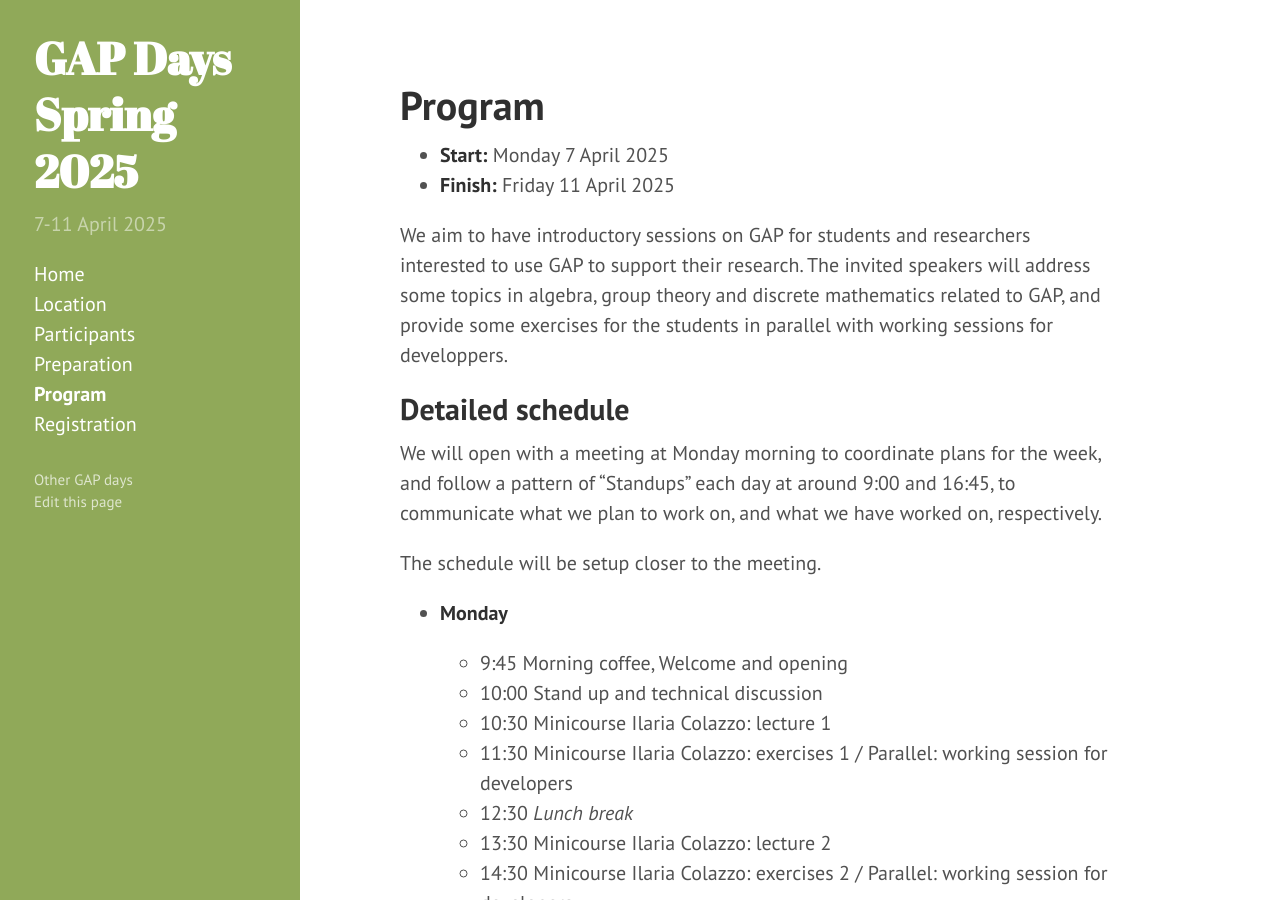
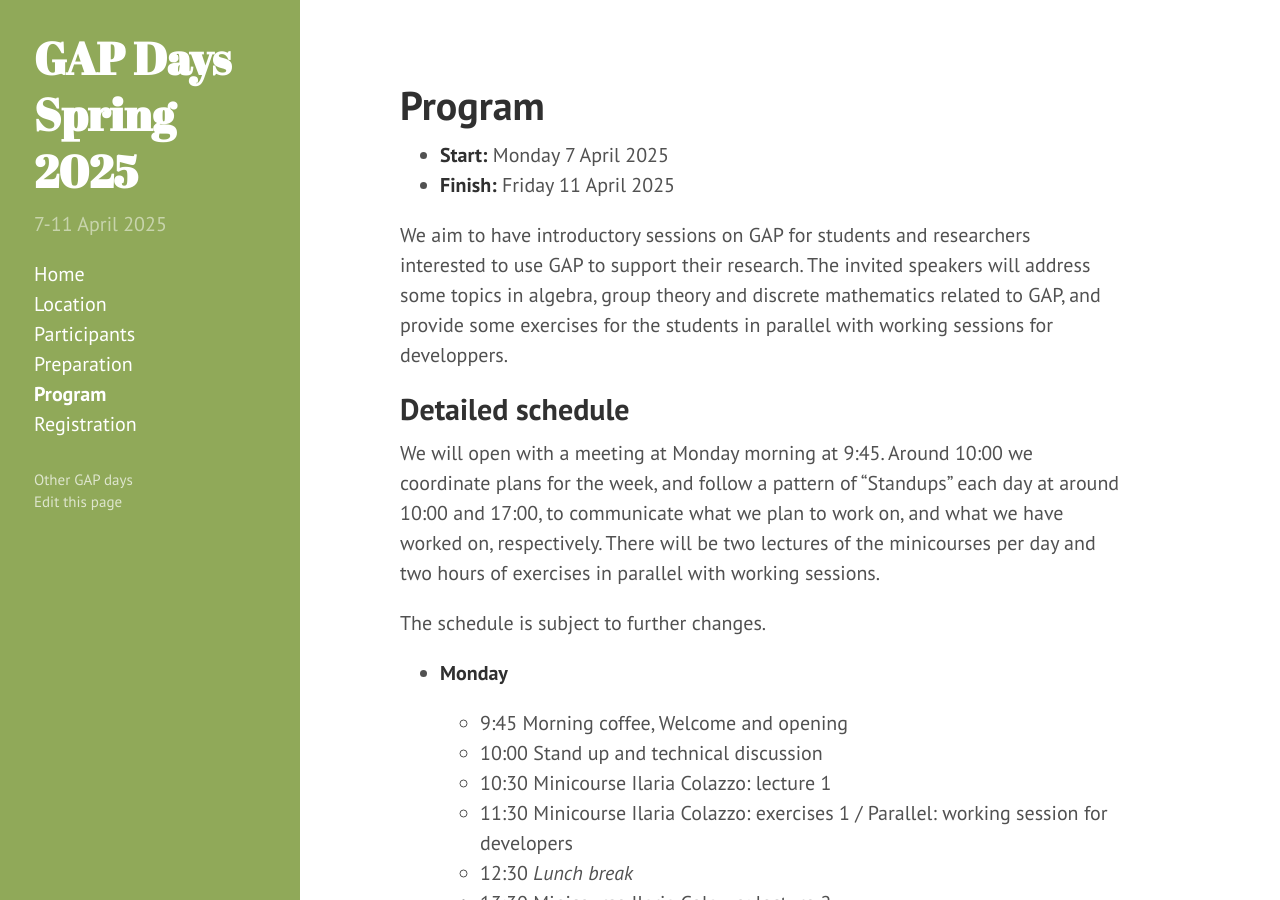
Before and after one commit to gapdays/gapdays2025-spring, a Jekyll site: the page built from program.md, in a window 1280 px wide and 900 px high. Built offline with Jekyll 4.4.1, drawn with Linux system fonts in a browser that asks for light colours.

Commit message:
finalized first draft of the schedule

```diff
--- a/program.md
+++ b/program.md
@@ -13,12 +13,12 @@ We aim to have introductory sessions on GAP for students and researchers interes
 But we are looking for more talks, so please <a href="mailto:{{site.email}}">contact us via email</a> and let us know if you would like to give a talk about your research! We welcome talks about computational mathematics research, which utilised GAP.-->
 ## Detailed schedule
 
-We will open with a meeting at Monday morning to coordinate plans for the week,
-and follow a pattern of "Standups" each day at around 9:00 and 16:45, to
-communicate what we plan to work on, and what we have worked on, respectively.
+We will open with a meeting at Monday morning at 9:45. Around 10:00 we coordinate plans for the week,
+and follow a pattern of "Standups" each day at around 10:00 and 17:00, to
+communicate what we plan to work on, and what we have worked on, respectively. There will be two lectures of the minicourses per day
+and two hours of exercises in parallel with working sessions.
 
-The schedule will be setup closer to the meeting.
-
+The schedule is subject to further changes.
 - **Monday**
 
   - 9:45 Morning coffee, Welcome and opening
```
